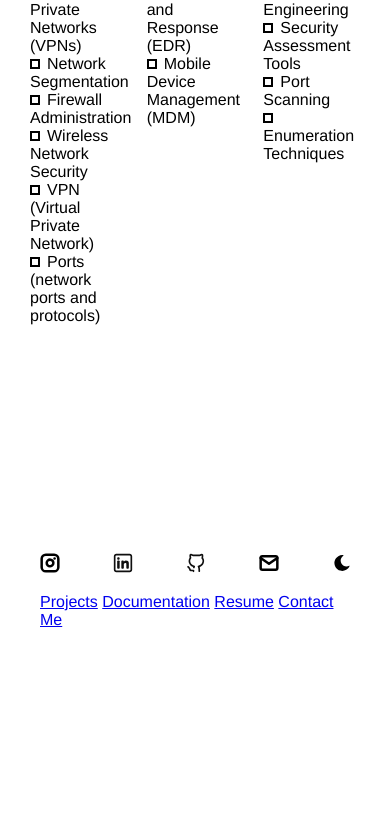
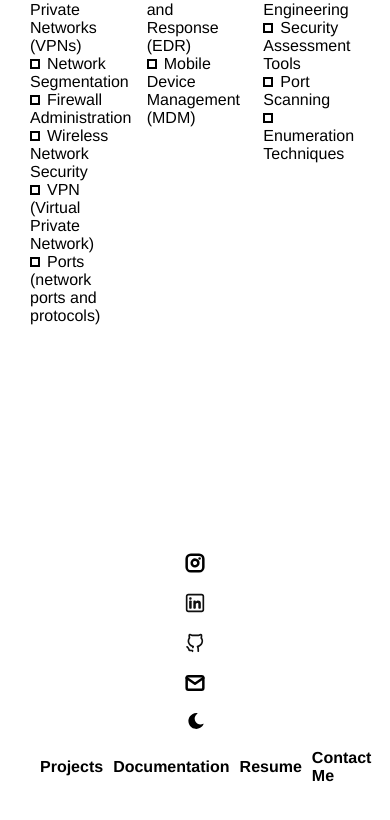
Before and after one commit to futuregotze/alvska.github.io, a plain HTML site: page index.html in a window 390 px wide. Shown: the part 1271-2091 px from the top of the page. Before the commit the page ends 2045 px from the top, so only its background shows below. Drawn offline with Linux system fonts and the light colour scheme.

Commit message:
Update bottom-menu.css

```diff
--- a/css/bottom-menu.css
+++ b/css/bottom-menu.css
@@ -1,4 +1,3 @@
-/* Add this style to give some space between social icons, dark mode switch, and button menu */
 #footer {
   display: flex;
   align-items: center; /* Center items horizontally */
@@ -50,4 +49,54 @@
 
 .icon-link:hover {
   cursor: pointer;
-  transform: rotate(15deg);
+  transform: rotate(15deg); /* Add a transform property */
+  color: black; /* Change color on hover */
+}
+
+/* Button Menu Styling */
+.button-menu-container {
+  display: flex;
+  align-items: center; /* Center items horizontally */
+  gap: 10px; /* Adjust as needed */
+}
+
+.button-menu-item {
+  color: black;
+  text-decoration: none;
+  font-weight: bold; /* Make the text bold */
+  font-size: 16px; /* Adjust the font size as needed */
+}
+
+/* Adjust styles on hover */
+.button-menu-item:hover {
+  text-decoration: underline;
+  cursor: pointer;
+}
+
+/* Media query for small screens */
+@media only screen and (max-width: 800px) {
+  #footer {
+    flex-direction: column; /* Stack items vertically for small screens */
+    align-items: center; /* Center items horizontally */
+  }
+
+  .social-dark-container {
+    flex-direction: row; /* Set social and dark mode icons side by side on small screens */
+  }
+
+  .button-menu-container {
+    flex-direction: row; /* Set bottom menu items side by side on small screens */
+    width: 100%; /* Full width for small screens */
+  }
+}
+
+/* Media query for larger screens */
+@media only screen and (min-width: 801px) {
+  #footer {
+    flex-direction: row; /* Set items side by side for larger screens */
+  }
+
+  .button-menu-container {
+    flex-grow: 1; /* Allow the bottom menu to take up the remaining space */
+  }
+}
```
